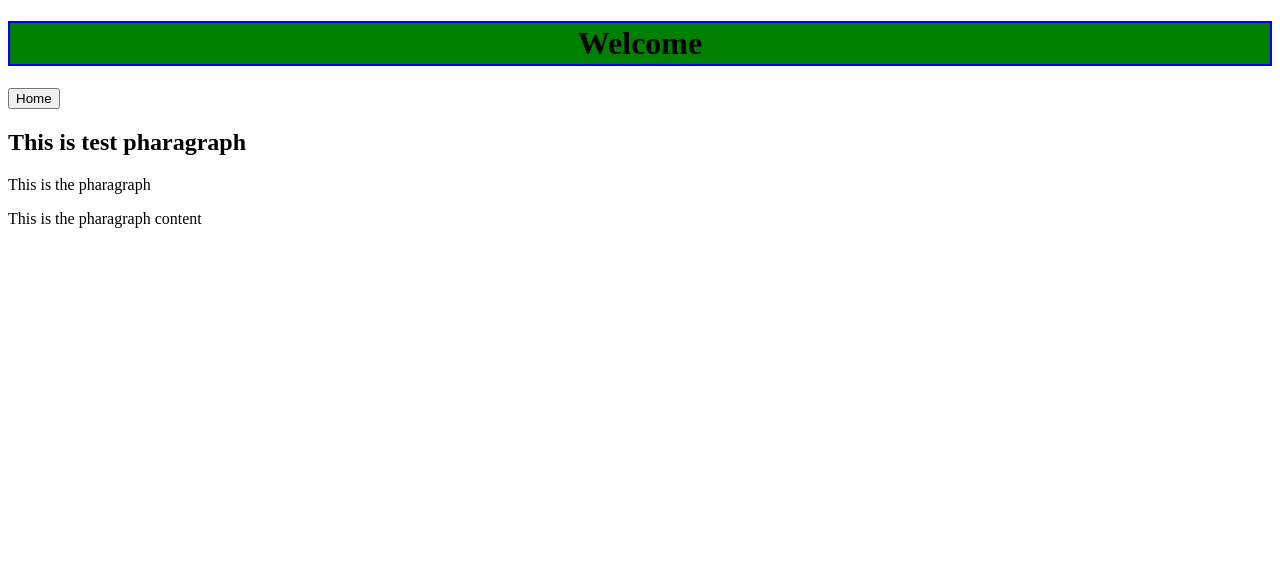
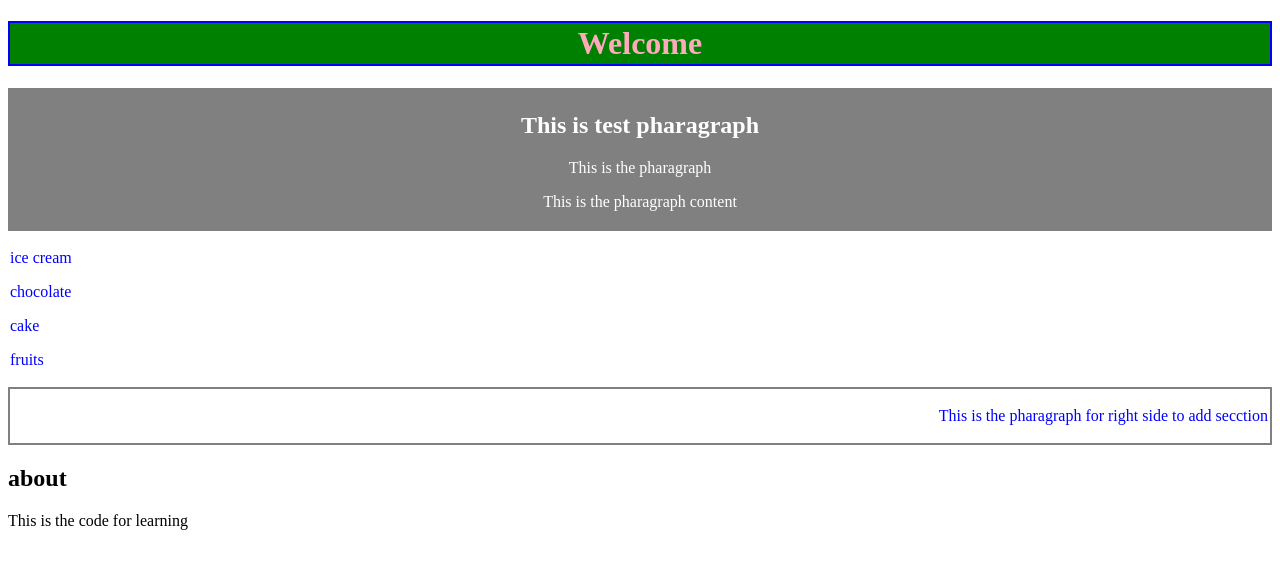
Before and after one commit to Jen-0/Test_build_web, a plain HTML site: page index.html in a window 1280 px wide. Drawn offline with Linux system fonts and the light colour scheme.

Commit message:
First step implimentation

```diff
--- a/index.html
+++ b/index.html
@@ -12,13 +12,23 @@
 <div>
 <h1>Welcome</h1>
 </div>
-<div>
-<button>Home</button>
-</div>
-<div>
+<div class="center">
 <h2>This is test pharagraph</h2>
 <P>This is the pharagraph</p>
 <p>This is the pharagraph content </P>
 </div>
+<div class="left">
+<P>ice cream</p>
+<p>chocolate</p>
+<p>cake</p>
+<p>fruits</p>
+</div>
+<div class="right">
+<p>This is the pharagraph for right side to add secction</p>
+</div>
+<div class="botom">
+<h2>about</h2>
+<p>This is the code for learning</P>
+</div>
 </body>
 </html>
--- a/pagestyle.css
+++ b/pagestyle.css
@@ -2,19 +2,34 @@
 * {
 box-sizing: border-box;
 }
-.main {
-
+.center {
+text-align:center;
+color:#ffffff;
+background-color:gray;
+border:2px solid gray;
+padding:2px;
 }
-.menu a {
-
+.left {
+ text-align:left;
+color:blue;
+boreder:2px solid gray;
+padding:2px;
+width:20%;
+height:100%;
 }
-.main {
+.right {
+text-align:right;
+color:blue;
+border:2px solid gray;
+padding:2px;
+}
+.botom{
 
 }
 
 h1{
 text-align:center;
-color:black;
+color:#ffaabb;
 background-color:green;
 border:2px solid blue;
 padding:2px;
```
